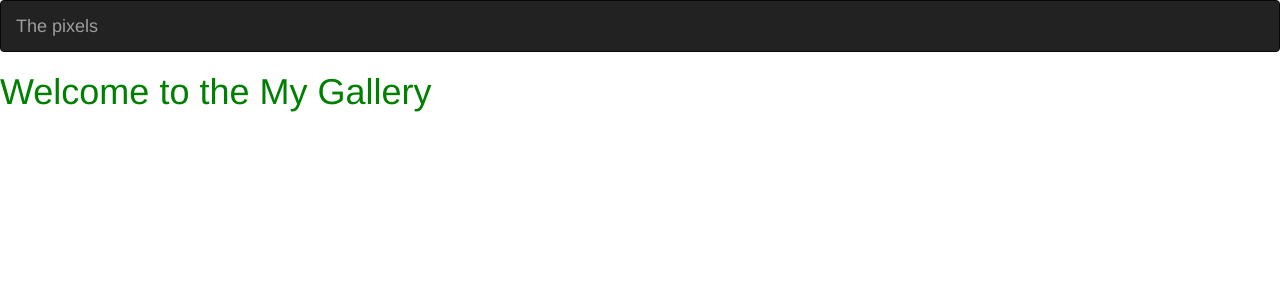
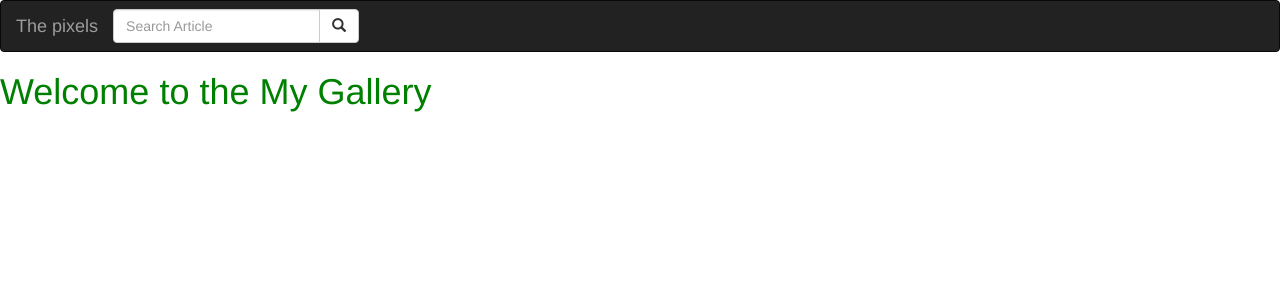
Before and after one commit to Pnshimiye/pixels, a Django app: page / in a window 1280 px wide. Shown: the top 300 px of the page. Run offline with Django 3.2, Linux system fonts and the light colour scheme; data that the repository does not hold is empty; some libraries are stand-ins or nearby versions.

Commit message:
add a search form to the navbar

```diff
--- a/myGallery/templates/navbar.html
+++ b/myGallery/templates/navbar.html
@@ -11,6 +11,14 @@
     <div class="navbar-header">
       <a class="navbar-brand" href="{% url 'images' %}">The pixels</a>
     </div>
+    <form class="navbar-form" role="search" action="{% url 'search_results' %}">
+
+      <div class="input-group">
+        <input type="text" class="form-control" placeholder="Search Article" name="article">
+        <div class="input-group-btn">
+          <button class="btn btn-default" type="submit"><i class="glyphicon glyphicon-search"></i></button>
+        </div>
+      </div>
 
   </div>
 
```
